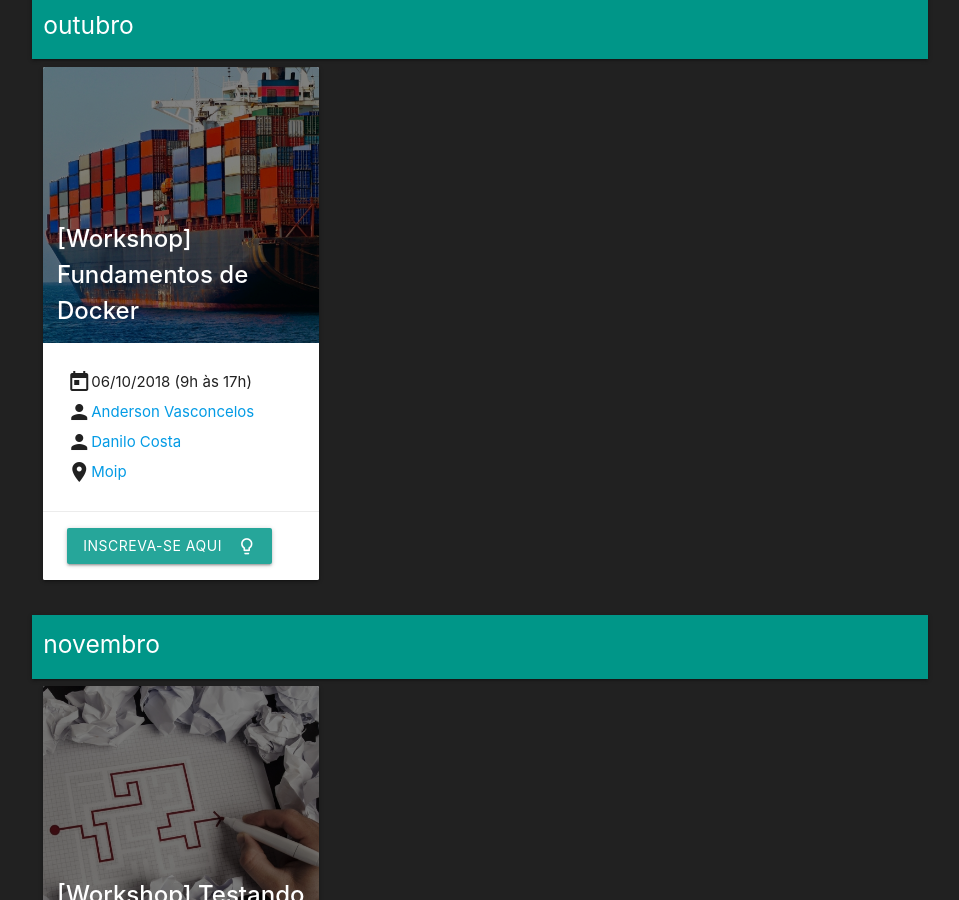
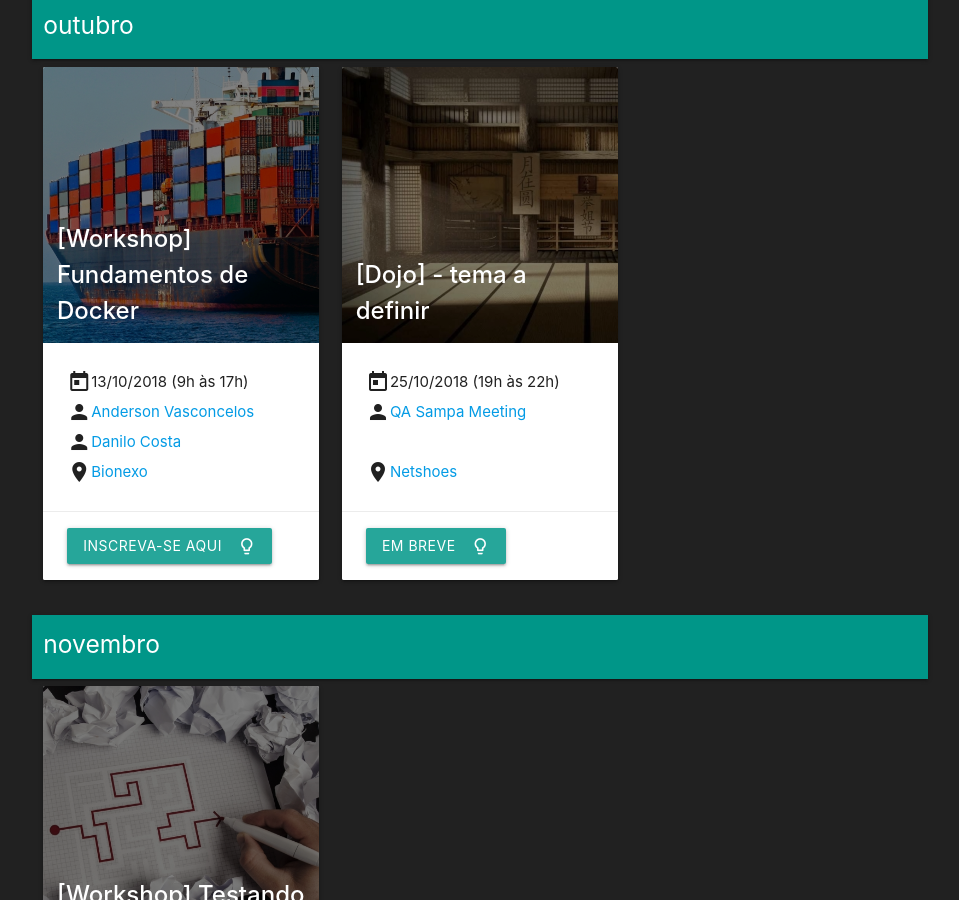
Before and after one commit to qasampameeting/qasampameeting.github.io, a Jekyll site: the page built from events.md, in a window 1280 px wide and 900 px high, scrolled down 845 px. Shown: the whole window, without its empty margins (160-1119 px from the left). Built offline with Jekyll 4.4.1, drawn with Linux system fonts in a browser that asks for light colours; nearby versions of some CDN libraries.

Commit message:
Events update docker Bionexo

```diff
--- a/_data/events.yml
+++ b/_data/events.yml
@@ -5,20 +5,28 @@ setembro:
     place:
       name: 99Taxi
       map_link: https://goo.gl/maps/Q4xdatFBxtn
-    image: 30-08-2018.jpg
+    image: 25-10-2018.jpg
     link: https://www.eventbrite.com.br/e/dojo-automacao-com-appium-inscricoes-1209-as-23h-tickets-49307877188
 
 outubro:
-  - date: 06-10-2018 (9h às 17h)
+  - date: 13-10-2018 (9h às 17h)
     title: "[Workshop] Fundamentos de Docker"
     speaker:
       - andersonvasconcelos
       - danilocosta
     place:
-      name: Moip
-      map_link: https://goo.gl/maps/YwXWsmv43Uv
-    image: 06-10-2018.jpg
-    link: https://www.eventbrite.com.br/e/workshop-fundamentos-de-docker-inscricoes-a-partir-de-24-09-18-registration-46509459044
+      name: Bionexo
+      map_link: https://goo.gl/maps/A22Nk3Y326k
+    image: 13-10-2018.jpg
+    link: https://www.eventbrite.com.br/e/workshop-fundamentos-de-docker-inscricoes-a-partir-de-06-10-18-registration-46509459044
+
+  - date: 25-10-2018 (19h às 22h)
+    title: "[Dojo] - tema a definir"
+    place:
+      name: Netshoes
+      map_link: https://goo.gl/maps/Zf3UTPCQ5TF2
+    image: 25-10-2018.jpg
+    link:
 
 novembro:
   - date: 10-11-2018 (10h às 17h)
```
Also changed, not shown: assets/img/events/thumbs/13-10-2018.jpg (renamed from assets/img/events/thumbs/06-10-2018.jpg), assets/img/events/thumbs/25-10-2018.jpg (renamed from assets/img/events/thumbs/30-08-2018.jpg).
